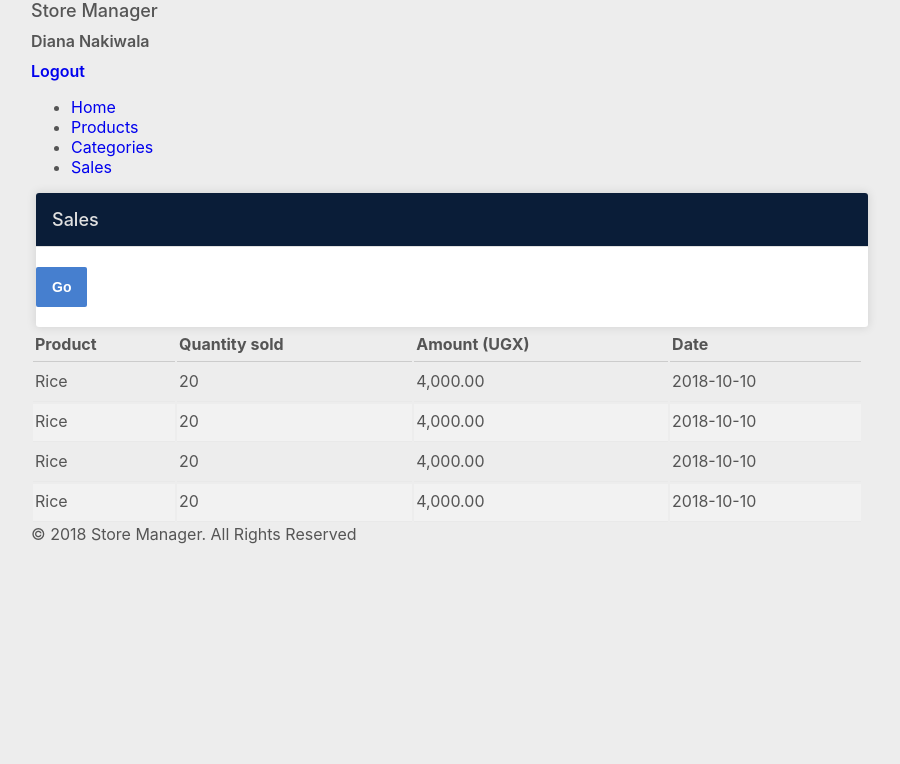
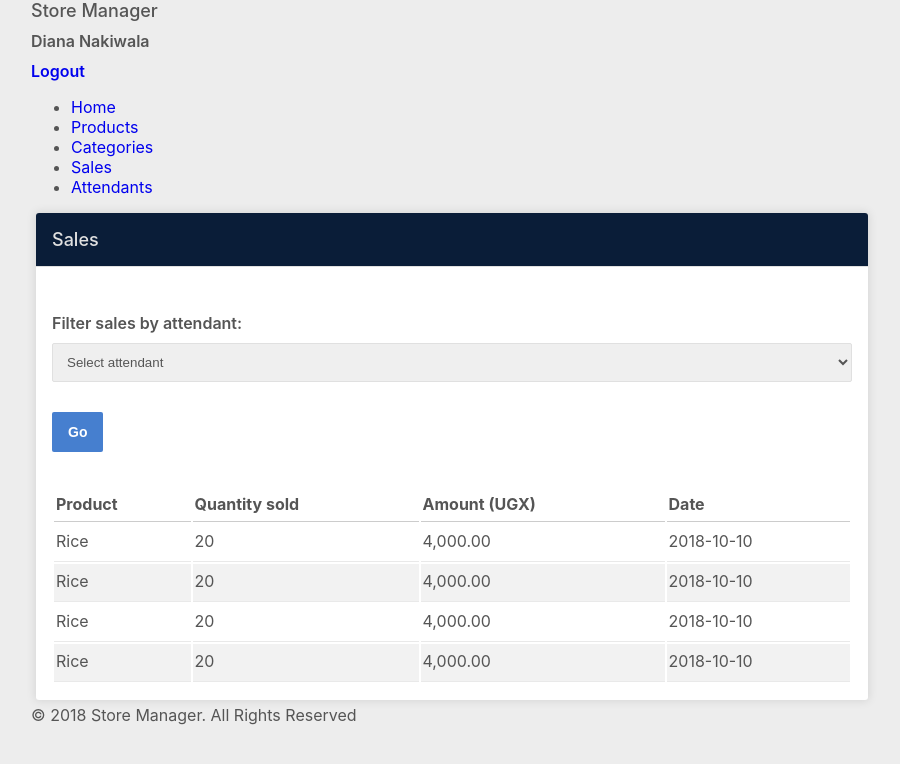
Before and after one commit to Dianawats/store-manager, a Python web app: template UI/templates/admin/sales.html in a window 1280 px wide. Shown: the top 764 px of the page, without its empty margins (193-1093 px from the left). Run offline with Jinja, Linux system fonts and the light colour scheme; the template is opened without the code that fills it, so the values that code supplies are empty.

Commit message:
modify sales file in admin folder[Fixes #161111730]

```diff
--- a/UI/templates/admin/sales.html
+++ b/UI/templates/admin/sales.html
@@ -38,9 +38,9 @@
 	    				<a class="selected" href="sales.html">Sales</a>
 	    			</li>
 
-	    			<!-- <li>
+	    			<li>
 	    				<a href="attendants.html">Attendants</a>
-	    			</li> -->
+	    			</li>
 	    		</ul>
 	    	</div>
 	    	<div class="clear"></div>
@@ -55,7 +55,7 @@
 		    		<h3>Sales</h3>
 		    	</div>
 
-		    	<!-- <div class="card-content">
+		    	<div class="card-content">
 		    		<div class="card-content-buttons">
 		    			<div class="side-3 pull-left">
 		    				<label>Filter sales by attendant: </label>
@@ -67,7 +67,7 @@
 			    					<option>Diana Nakiwala</option>
 			    				</select>
 			    			</div>
-		    			</div> -->
+		    			</div>
 
 		    			<div class="side-3 pull-left">
 		    				<button class="btn no-margin">Go</button>
```
